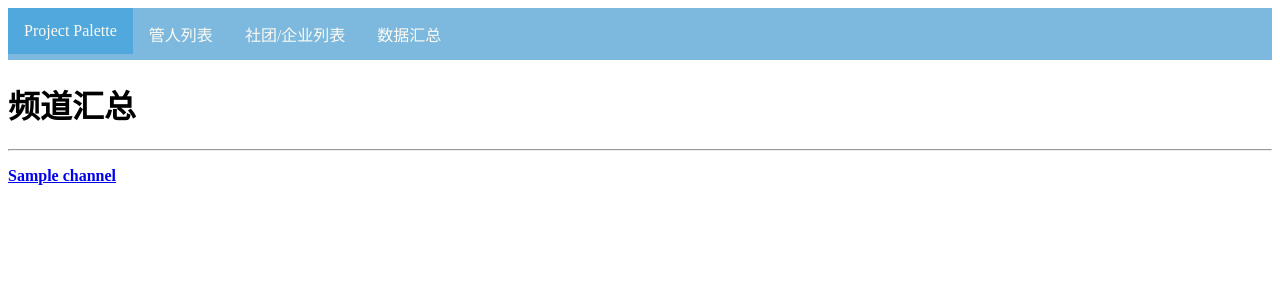
After one commit to stardustcyan/ProjectPaletteWeb, a Flask app: template app/templates/data_list.html in a window 1280 px wide. The commit adds this page. Shown: the top 300 px of the page. Run offline with Flask 2, Linux system fonts and the light colour scheme; the template is opened without the code that fills it: most values are stand-ins (such as "Sample title", 1, 10 or a date in 2020).

Commit message:
增加了数据可视化页面，待进一步完善

```diff
--- a/app/routes.py
+++ b/app/routes.py
@@ -46,3 +46,19 @@ def group(id):
     vtbs = Vtuber.query.filter_by(group_id=id).all()
 
     return render_template('group.html', group=grp, vtubers=vtbs, title=grp.name)
+
+@app.route('/data_list')
+def data_list():
+    with open('app/data/AllData.json', 'r') as f:
+        channel_summary = json.load(f)
+
+    channels = list(channel_summary.keys())
+
+    return render_template('data_list.html', channels = channels, title = '数据汇总')
+
+@app.route('/data/<name>')
+def vtuber_data(name):
+    with open('app/data/AllData.json', 'r') as f:
+        channel_summary = json.load(f)
+
+    return render_template('vtb_data.html', channel = name, title = name)
--- a/app/templates/base.html
+++ b/app/templates/base.html
@@ -14,6 +14,7 @@
             <li class="title"><a class="main_page" href="/index">Project Palette</a></li>
             <li class="title"><a href="/vtb_list">管人列表</a></li>
             <li class="title"><a href="/group_list">社团/企业列表</a></li>
+            <li class="title"><a href="/data_list">数据汇总</a></li>
         </ul>
         {% block content %}
         {% endblock %}
--- /dev/null
+++ b/app/templates/data_list.html
@@ -0,0 +1,10 @@
+{% extends "base.html" %}
+{% block content %}
+    <div>
+        <h1>频道汇总</h1>
+        <hr>
+        {% for channel in channels %}
+            <p><a href="{{ '/data/'~channel }}"><b>{{ channel }}</b></a></p>
+        {% endfor %}
+    </div>
+{% endblock %}
```
Also changed, not shown: app/templates/vtb_data.html (added, +7 -0 lines).
